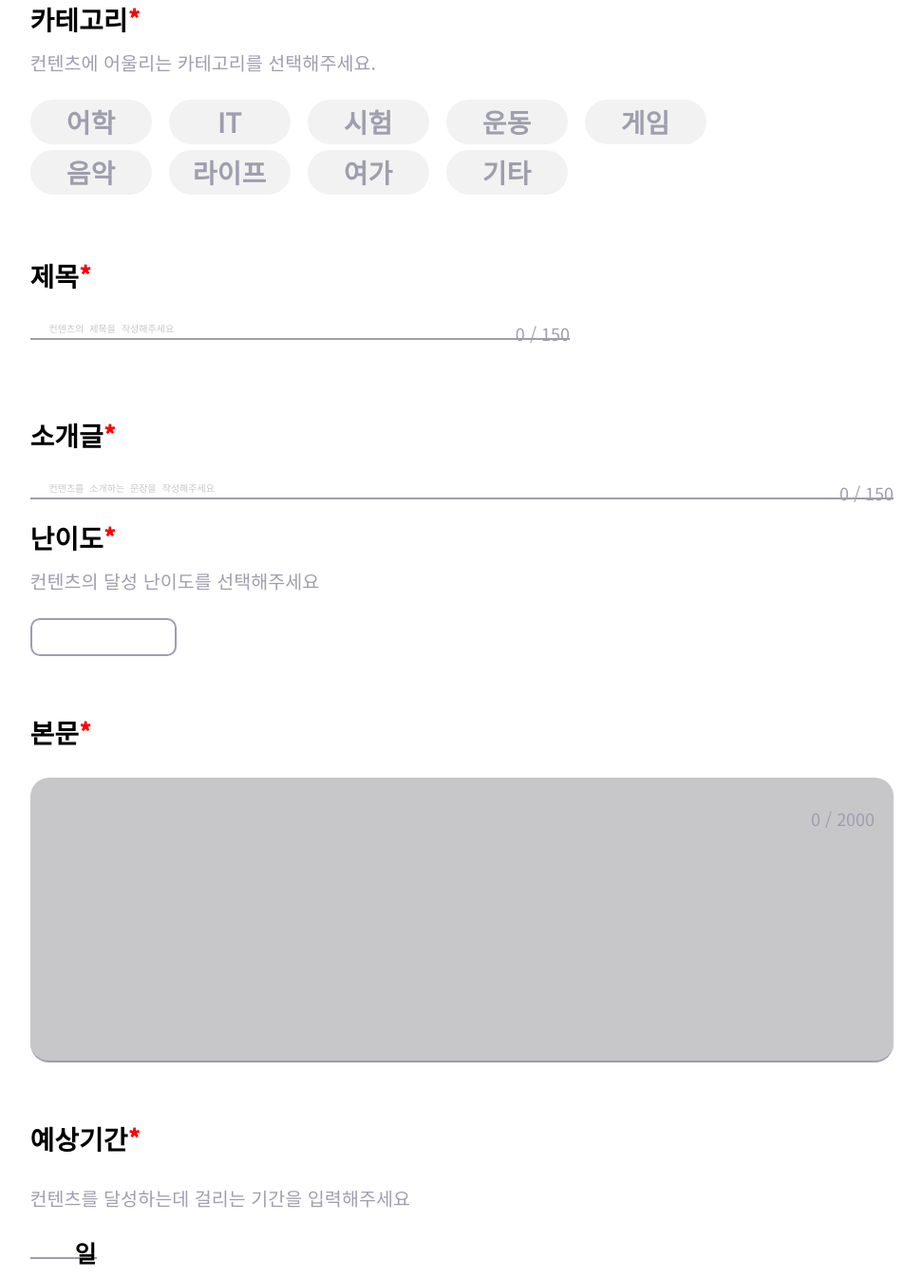
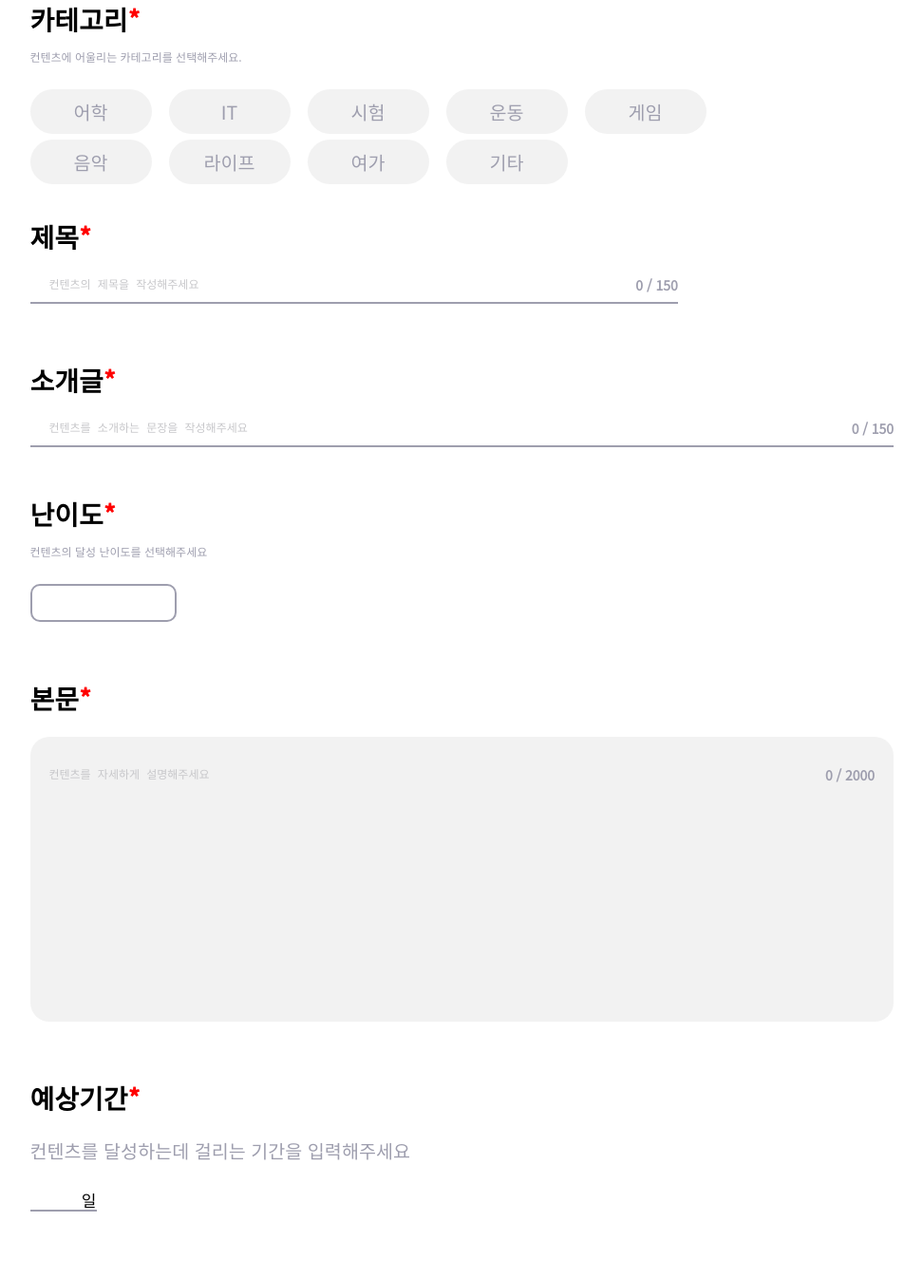
Before and after one commit to woowacourse-teams/2023-co-kirikiri, a React app in the folder client/: page /roadmap-create in a window 1280 px wide. Shown: the whole page at 95% size, without its empty margins (40-1012 px from the left). After the commit the page ends 1306 px from the top, so only its background shows below. Built offline with nearby package versions, Linux system fonts and the light colour scheme.

Commit message:
design: themeprovider 스타일 변경 적용

```diff
--- a/client/src/components/roadmapCreatePage/category/category.style.ts
+++ b/client/src/components/roadmapCreatePage/category/category.style.ts
@@ -13,7 +13,7 @@ const CategoryLabel = styled.h2`
 
 const CategoryDescription = styled.p`
   margin-bottom: 2.5rem;
-  ${({ theme }) => theme.fonts.description5}
+  ${({ theme }) => theme.fonts.description4}
   color: ${({ theme }) => theme.colors.gray300};
 `;
 
@@ -43,7 +43,7 @@ const CategoryBox = styled.article<{ isSelected?: boolean }>`
     (isSelected ? theme.colors.main_light : theme.colors.gray100)};
   border-radius: 10rem;
 
-  ${({ theme }) => theme.fonts.title_large}
+  ${({ theme }) => theme.fonts.description5}
 `;
 
 export const S = {
--- a/client/src/components/roadmapCreatePage/description/description.styles.ts
+++ b/client/src/components/roadmapCreatePage/description/description.styles.ts
@@ -1,7 +1,7 @@
 import styled from 'styled-components';
 
 export const Container = styled.article`
-  margin-top: 6rem;
+  margin-top: 3rem;
 `;
 
 export const FieldWrapper = styled.div`
@@ -9,7 +9,7 @@ export const FieldWrapper = styled.div`
   justify-content: space-between;
 
   width: 80%;
-  height: 2rem;
+  height: 3rem;
   padding-left: 2rem;
 
   border-bottom: 0.2rem solid ${({ theme }) => theme.colors.gray300};
@@ -17,5 +17,6 @@ export const FieldWrapper = styled.div`
 
 export const ErrorMessage = styled.div`
   height: 2rem;
+  margin-top: 1rem;
   color: ${({ theme }) => theme.colors.red};
 `;
--- a/client/src/components/roadmapCreatePage/difficulty/difficulty.style.ts
+++ b/client/src/components/roadmapCreatePage/difficulty/difficulty.style.ts
@@ -2,6 +2,7 @@ import styled from 'styled-components';
 
 const DifficultyLabel = styled.h2`
   display: flex;
+  margin-top: 2rem;
   margin-bottom: 1rem;
   ${({ theme }) => theme.fonts.title_large}
   color: ${({ theme }) => theme.colors.black};
@@ -13,7 +14,7 @@ const DifficultyLabel = styled.h2`
 
 const DifficultyDescription = styled.p`
   margin-bottom: 2.5rem;
-  ${({ theme }) => theme.fonts.description5}
+  ${({ theme }) => theme.fonts.description4}
   color: ${({ theme }) => theme.colors.gray300};
 `;
 
@@ -43,7 +44,8 @@ const TriggerButton = styled.button`
 
 const DifficultyOption = styled.li<{ isSelected?: boolean }>`
   display: flex;
-  ${({ theme }) => theme.fonts.button3}
+  align-items: center;
+  ${({ theme }) => theme.fonts.button2}
   color: ${({ theme, isSelected }) =>
     isSelected !== undefined &&
     (isSelected ? theme.colors.main_dark : theme.colors.gray300)};
@@ -59,7 +61,8 @@ const OptionIndicator = styled.span<{ isSelected?: boolean }>`
     isSelected !== undefined && (isSelected ? theme.colors.main_dark : 'transparent')};
   border: 0.1rem solid
     ${({ theme, isSelected }) =>
-      isSelected !== undefined && (isSelected ? 'none' : theme.colors.main_dark)};
+      isSelected !== undefined &&
+      (isSelected ? theme.colors.main_dark : theme.colors.gray300)};
 `;
 
 export const S = {
--- a/client/src/components/roadmapCreatePage/input/inputField/inputField.styles.ts
+++ b/client/src/components/roadmapCreatePage/input/inputField/inputField.styles.ts
@@ -6,6 +6,6 @@ export const Input = styled.textarea`
   color: ${({ theme }) => theme.colors.gray300};
   &::placeholder {
     color: ${({ theme }) => theme.colors.gray200};
-    ${({ theme }) => theme.fonts.description1};
+    ${({ theme }) => theme.fonts.description4};
   }
 `;
--- a/client/src/components/roadmapCreatePage/input/inputLabel/inputLabel.styles.ts
+++ b/client/src/components/roadmapCreatePage/input/inputLabel/inputLabel.styles.ts
@@ -2,7 +2,7 @@ import styled from 'styled-components';
 
 export const InputLabel = styled.h2`
   display: flex;
-  margin-bottom: 2.7rem;
+  margin-bottom: 2rem;
   ${({ theme }) => theme.fonts.title_large}
   color: ${({ theme }) => theme.colors.black};
 
--- a/client/src/components/roadmapCreatePage/input/textCount/textCount.styles.ts
+++ b/client/src/components/roadmapCreatePage/input/textCount/textCount.styles.ts
@@ -3,5 +3,5 @@ import styled from 'styled-components';
 export const Wrapper = styled.div`
   color: ${({ theme }) => theme.colors.gray300};
 
-  ${({ theme }) => theme.fonts.body1}
+  ${({ theme }) => theme.fonts.button1}
 `;
--- a/client/src/components/roadmapCreatePage/mainText/mainText.styles.ts
+++ b/client/src/components/roadmapCreatePage/mainText/mainText.styles.ts
@@ -13,8 +13,7 @@ export const FieldWrapper = styled.div`
   height: 30rem;
   padding-left: 2rem;
 
-  background-color: ${({ theme }) => theme.colors.gray200};
-  border-bottom: 0.2rem solid ${({ theme }) => theme.colors.gray300};
+  background-color: ${({ theme }) => theme.colors.gray100};
   border-radius: 2rem;
 `;
 
--- a/client/src/components/roadmapCreatePage/period/period.styles.ts
+++ b/client/src/components/roadmapCreatePage/period/period.styles.ts
@@ -13,7 +13,7 @@ export const FieldWrapper = styled.div`
   padding-left: 1rem;
 
   border-bottom: 0.2rem solid ${({ theme }) => theme.colors.gray300};
-  ${({ theme }) => theme.fonts.nav_title}
+  ${({ theme }) => theme.fonts.button2}
 
   > p {
     padding-bottom: 1rem;
@@ -22,5 +22,6 @@ export const FieldWrapper = styled.div`
 
 export const ErrorMessage = styled.div`
   height: 2rem;
+  margin-top: 1rem;
   color: ${({ theme }) => theme.colors.red};
 `;
--- a/client/src/components/roadmapCreatePage/title/title.styles.ts
+++ b/client/src/components/roadmapCreatePage/title/title.styles.ts
@@ -1,15 +1,15 @@
 import styled from 'styled-components';
 
 export const Container = styled.article`
-  margin-top: 6rem;
+  margin-top: 3rem;
 `;
 
 export const FieldWrapper = styled.div`
   display: flex;
   justify-content: space-between;
 
-  width: 50%;
-  height: 2rem;
+  width: 60%;
+  height: 3rem;
   padding-left: 2rem;
 
   border-bottom: 0.2rem solid ${({ theme }) => theme.colors.gray300};
@@ -17,5 +17,6 @@ export const FieldWrapper = styled.div`
 
 export const ErrorMessage = styled.div`
   height: 2rem;
+  margin-top: 1rem;
   color: ${({ theme }) => theme.colors.red};
 `;
```
